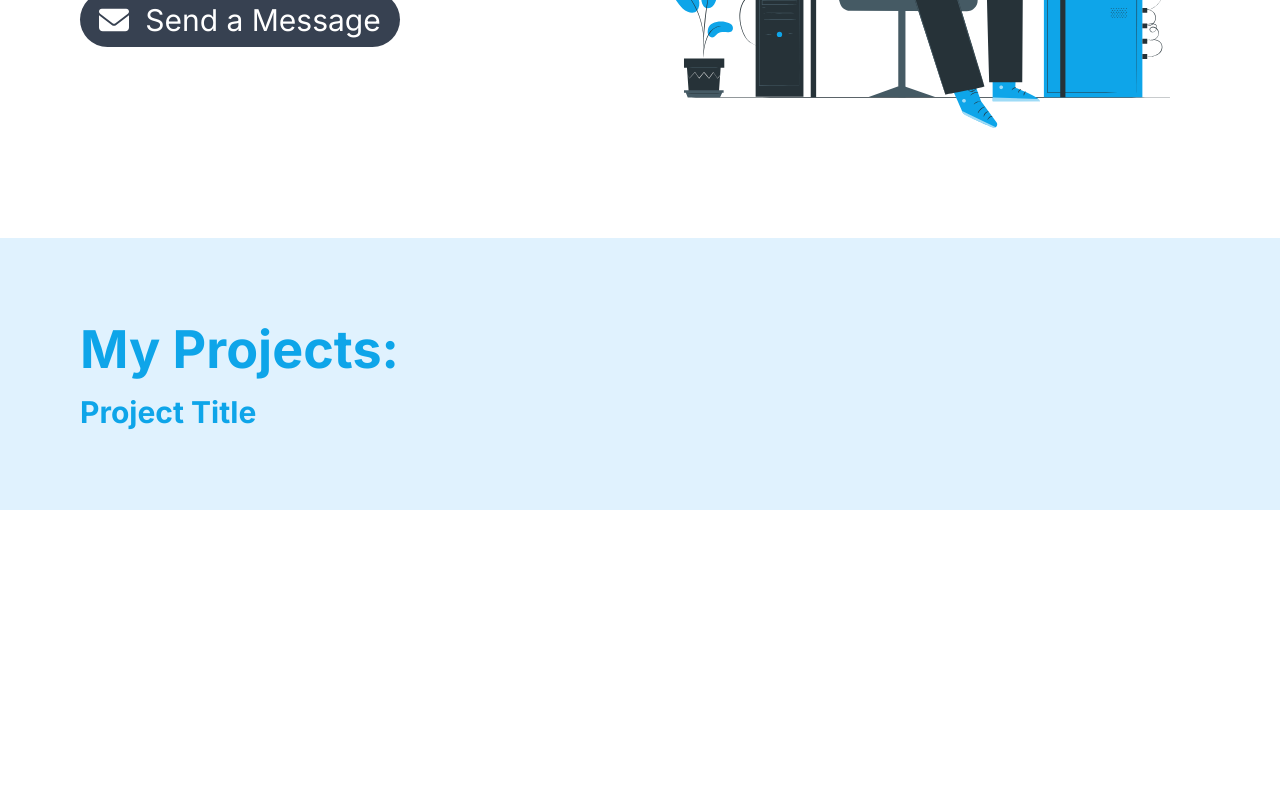
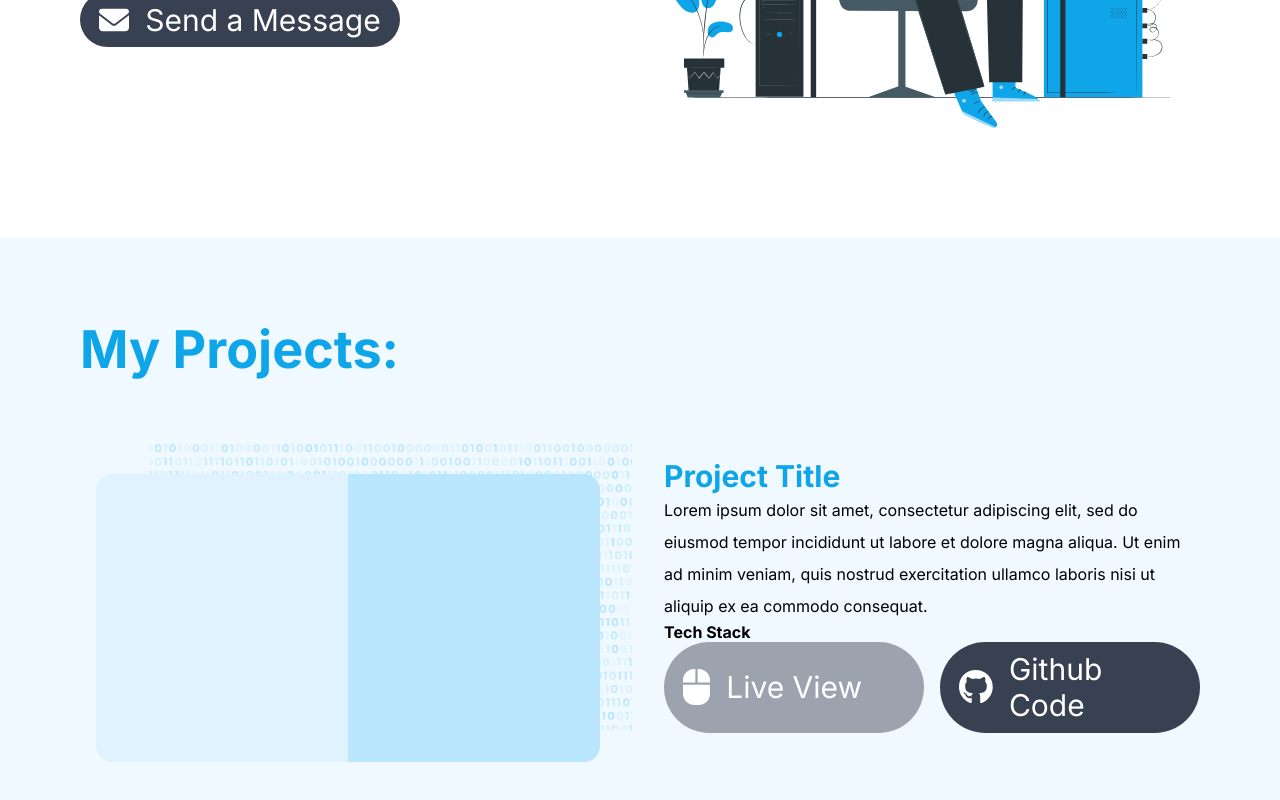
Before and after one commit to UlyssesPinheiro/Ulysses-Portfolio, a Next.js app: page / in a window 1280 px wide. Shown: the part 572-1372 px from the top of the page. Before the commit the page ends 1082 px from the top, so only its background shows below. Built offline with nearby package versions, Linux system fonts and the light colour scheme.

Commit message:
Projects components in progress

```diff
--- a/Components/Defaults/Color.js
+++ b/Components/Defaults/Color.js
@@ -1,10 +1,13 @@
 const Color = {
   white: "#ffffff",
 
-  primary00: "#F0F9FF",
+  primary50: "#F0F9FF",
   primary100: "#E0F2FE",
+  primary200: "#BAE6FD",
   primary500: "#0EA5E9",
 
+  gray400: "#9CA3AF",
+  gray500: "#6B7280",
   gray700: "#374151",
   gray800: "#1F2937",
 };
--- a/Components/Reusables/Buttons/ButtonDark.js
+++ b/Components/Reusables/Buttons/ButtonRouded.js
@@ -4,9 +4,14 @@
 import Font from "../../Defaults/Font";
 import Color from "../../Defaults/Color";
 
-export default function ButtonDark({ icon, children }) {
+export default function ButtonRouded({
+  icon,
+  children,
+  color = "dark",
+  expand = "",
+}) {
   return (
-    <BackgroundDiv>
+    <BackgroundDiv className={`${color} ${expand}`}>
       {icon}
       {children}
     </BackgroundDiv>
@@ -16,7 +21,6 @@
 const BackgroundDiv = styled.div`
   padding: 0.6rem 1.2rem;
   border-radius: 100rem;
-  background-color: ${Color.gray700};
   color: ${Color.white};
   font-size: ${Font.size[7] + "px"};
   font-weight: 400;
@@ -27,7 +31,21 @@
   user-select: none;
   cursor: pointer;
 
-  &:hover {
+  &.dark {
+    background-color: ${Color.gray700};
+  }
+  &.dark:hover {
     background-color: ${Color.gray800};
   }
+
+  &.light {
+    background-color: ${Color.gray400};
+  }
+  &.light:hover {
+    background-color: ${Color.gray500};
+  }
+
+  &.expand {
+    max-width: none;
+  }
 `;
--- /dev/null
+++ b/Components/Reusables/Icons/ComputerMouse.js
@@ -0,0 +1,9 @@
+import * as React from "react";
+
+const ComputerMouse = (props) => (
+  <svg xmlns="http://www.w3.org/2000/svg" viewBox="0 0 384 512" {...props}>
+    <path d="M0 352c0 88.38 71.63 160 160 160h64c88.38 0 160-71.63 160-160V224H0v128zM176 0h-16C71.63 0 0 71.62 0 160v32h176V0zm48 0h-16v192h176v-32C384 71.62 312.4 0 224 0z" />
+  </svg>
+);
+
+export default ComputerMouse;
--- /dev/null
+++ b/Components/Reusables/Icons/Github.js
@@ -0,0 +1,9 @@
+import * as React from "react";
+
+const Github = (props) => (
+  <svg xmlns="http://www.w3.org/2000/svg" viewBox="0 0 496 512" {...props}>
+    <path d="M165.9 397.4c0 2-2.3 3.6-5.2 3.6-3.3.3-5.6-1.3-5.6-3.6 0-2 2.3-3.6 5.2-3.6 3-.3 5.6 1.3 5.6 3.6zm-31.1-4.5c-.7 2 1.3 4.3 4.3 4.9 2.6 1 5.6 0 6.2-2s-1.3-4.3-4.3-5.2c-2.6-.7-5.5.3-6.2 2.3zm44.2-1.7c-2.9.7-4.9 2.6-4.6 4.9.3 2 2.9 3.3 5.9 2.6 2.9-.7 4.9-2.6 4.6-4.6-.3-1.9-3-3.2-5.9-2.9zM244.8 8C106.1 8 0 113.3 0 252c0 110.9 69.8 205.8 169.5 239.2 12.8 2.3 17.3-5.6 17.3-12.1 0-6.2-.3-40.4-.3-61.4 0 0-70 15-84.7-29.8 0 0-11.4-29.1-27.8-36.6 0 0-22.9-15.7 1.6-15.4 0 0 24.9 2 38.6 25.8 21.9 38.6 58.6 27.5 72.9 20.9 2.3-16 8.8-27.1 16-33.7-55.9-6.2-112.3-14.3-112.3-110.5 0-27.5 7.6-41.3 23.6-58.9-2.6-6.5-11.1-33.3 2.6-67.9 20.9-6.5 69 27 69 27 20-5.6 41.5-8.5 62.8-8.5s42.8 2.9 62.8 8.5c0 0 48.1-33.6 69-27 13.7 34.7 5.2 61.4 2.6 67.9 16 17.7 25.8 31.5 25.8 58.9 0 96.5-58.9 104.2-114.8 110.5 9.2 7.9 17 22.9 17 46.4 0 33.7-.3 75.4-.3 83.6 0 6.5 4.6 14.4 17.3 12.1C428.2 457.8 496 362.9 496 252 496 113.3 383.5 8 244.8 8zM97.2 352.9c-1.3 1-1 3.3.7 5.2 1.6 1.6 3.9 2.3 5.2 1 1.3-1 1-3.3-.7-5.2-1.6-1.6-3.9-2.3-5.2-1zm-10.8-8.1c-.7 1.3.3 2.9 2.3 3.9 1.6 1 3.6.7 4.3-.7.7-1.3-.3-2.9-2.3-3.9-2-.6-3.6-.3-4.3.7zm32.4 35.6c-1.6 1.3-1 4.3 1.3 6.2 2.3 2.3 5.2 2.6 6.5 1 1.3-1.3.7-4.3-1.3-6.2-2.2-2.3-5.2-2.6-6.5-1zm-11.4-14.7c-1.6 1-1.6 3.6 0 5.9 1.6 2.3 4.3 3.3 5.6 2.3 1.6-1.3 1.6-3.9 0-6.2-1.4-2.3-4-3.3-5.6-2z" />
+  </svg>
+);
+
+export default Github;
--- a/Components/Sections/Hello/ProgrammerOnComputer.js
+++ b/Components/Sections/Hello/ProgrammerOnComputer.js
@@ -4,11 +4,11 @@
   <svg
     xmlns="http://www.w3.org/2000/svg"
     viewBox="0 0 500 500"
-    style={{
-      enableBackground: "new 0 0 500 500",
-    }}
+    // style={{
+    //   enableBackground: "new 0 0 500 500",
+    // }}
     xmlSpace="preserve"
-    {...props}
+    // {...props}
   >
     <style>
       {
--- a/Components/Sections/Projects/Project/Project.js
+++ b/Components/Sections/Projects/Project/Project.js
@@ -1,18 +1,111 @@
 import React from "react";
+import Image from "next/dist/client/image";
 import styled from "styled-components";
 import Color from "../../../Defaults/Color";
 import Font from "../../../Defaults/Font";
+import binaryCode from "../../../../public/Images/binaryCode.png";
+import ButtonRouded from "../../../Reusables/Buttons/ButtonRouded";
+import Github from "../../../Reusables/Icons/Github";
+import ComputerMouse from "../../../Reusables/Icons/ComputerMouse";
 
 export default function Project() {
   return (
-    <div>
-      <div></div>
-      <ProjectTitle>Project Title</ProjectTitle>
-    </div>
+    <Grid>
+      <ImgDiv>
+        <ProjectImages>
+          <div className="firstDiv"></div>
+          <div className="secondDiv"></div>
+          <div className="code">
+            <Image src={binaryCode} layout="responsive" />
+          </div>
+        </ProjectImages>
+      </ImgDiv>
+      <div>
+        <ProjectTitle>Project Title</ProjectTitle>
+        <p>
+          Lorem ipsum dolor sit amet, consectetur adipiscing elit, sed do
+          eiusmod tempor incididunt ut labore et dolore magna aliqua. Ut enim ad
+          minim veniam, quis nostrud exercitation ullamco laboris nisi ut
+          aliquip ex ea commodo consequat.
+        </p>
+        <strong>Tech Stack</strong>
+        <ButtonsDiv>
+          <ButtonRouded
+            color="light"
+            expand="expand"
+            icon={
+              <ComputerMouse fill={Color.white} height={Font.size[8] + "px"} />
+            }
+          >
+            Live View
+          </ButtonRouded>
+          <ButtonRouded
+            expand="expand"
+            icon={<Github fill={Color.white} height={Font.size[8] + "px"} />}
+          >
+            Github Code
+          </ButtonRouded>
+        </ButtonsDiv>
+      </div>
+    </Grid>
   );
 }
+
+const Grid = styled.div`
+  margin-top: 4rem;
+  display: grid;
+  width: 100%;
+  grid-template-columns: 1fr 1fr;
+  gap: 3rem;
+  height: 20rem;
+`;
+
+const ImgDiv = styled.div`
+  width: 100%;
+  height: 100%;
+`;
+
+const ProjectImages = styled.div`
+  position: relative;
+  width: 100%;
+  height: 100%;
+  display: flex;
+  padding: 1rem;
+
+  .firstDiv,
+  .secondDiv {
+    width: 100%;
+    height: 100%;
+    background-color: ${Color.primary100};
+    z-index: 10;
+  }
+  .firstDiv {
+    border-radius: 1rem 0 0 1rem;
+  }
+  .secondDiv {
+    border-radius: 0 1rem 1rem 0;
+    background-color: ${Color.primary200};
+  }
+
+  .code {
+    position: absolute;
+    z-index: 5;
+    right: -1rem;
+    top: -1rem;
+    height: 90%;
+    width: 90%;
+    overflow: hidden;
+    /* border-radius: 1rem; */
+  }
+`;
 
 const ProjectTitle = styled.h3`
   font-size: ${Font.size[7] + "px"};
   color: ${Color.primary500};
 `;
+
+const ButtonsDiv = styled.div`
+  display: grid;
+  gap: 1rem;
+  grid-template-columns: 1fr 1fr;
+`;
--- a/pages/MainPage/my-projects.js
+++ b/pages/MainPage/my-projects.js
@@ -8,11 +8,15 @@
 
 export default function ProjectsSection() {
   return (
-    <SectionWrapper color={Color.primary100}>
-      <div id="my-projects">
+    <SectionWrapper color={Color.primary50}>
+      <ProjectsDiv id="my-projects">
         <SectionHeader>My Projects:</SectionHeader>
         <Project></Project>
-      </div>
+      </ProjectsDiv>
     </SectionWrapper>
   );
 }
+
+const ProjectsDiv = styled.div`
+  width: 100%;
+`;
--- a/pages/MainPage/welcome-section.js
+++ b/pages/MainPage/welcome-section.js
@@ -4,7 +4,7 @@
 import SectionHeader from "../../Components/Reusables/SectionHeader";
 import SectionWrapper from "../../Components/Reusables/SectionWrapper";
 import ProgrammerOnComputer from "../../Components/Sections/Hello/ProgrammerOnComputer";
-import ButtonDark from "../../Components/Reusables/Buttons/ButtonDark";
+import ButtonRouded from "../../Components/Reusables/Buttons/ButtonRouded";
 import EnvelopeSolid from "../../Components/Reusables/Icons/EnvelopeSolid";
 import Color from "../../Components/Defaults/Color";
 import Font from "../../Components/Defaults/Font";
@@ -27,7 +27,7 @@
           </p>
           <ButtonDiv>
             <p>Want to contact me? Lets work together!</p>
-            <ButtonDark
+            <ButtonRouded
               icon={
                 <EnvelopeSolid
                   fill={Color.white}
@@ -36,7 +36,7 @@
               }
             >
               Send a Message
-            </ButtonDark>
+            </ButtonRouded>
           </ButtonDiv>
         </TextDiv>
         <ProgrammerOnComputer />
```
Also changed, not shown: public/Images/binaryCode.png (added).
